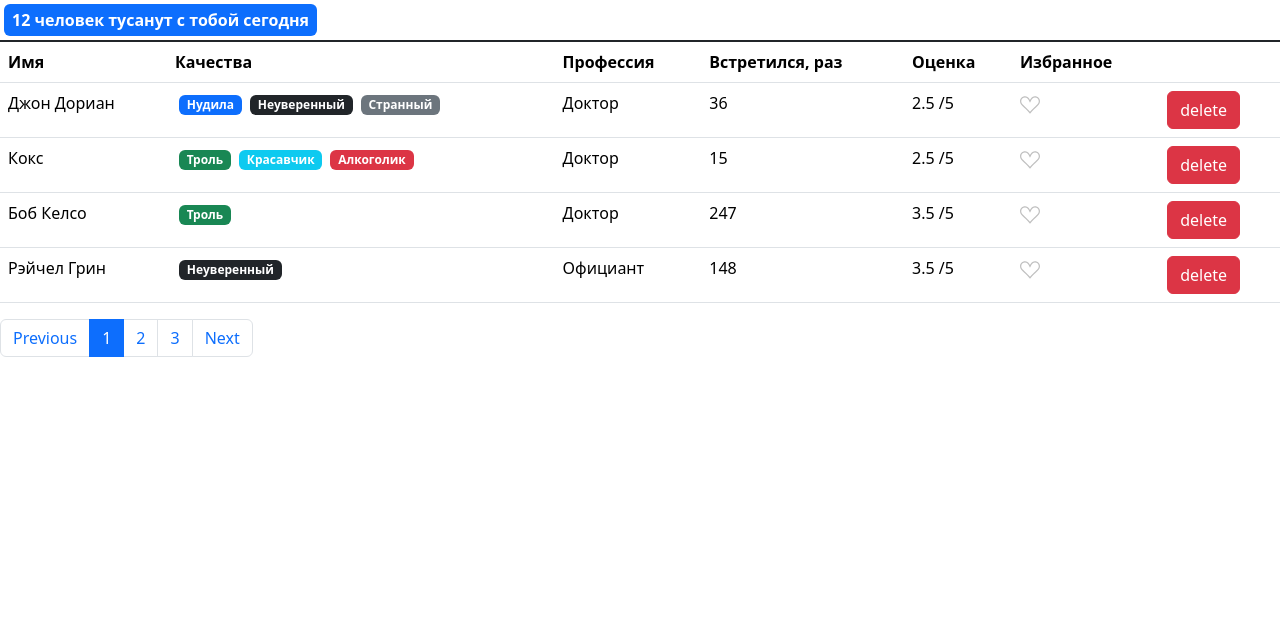
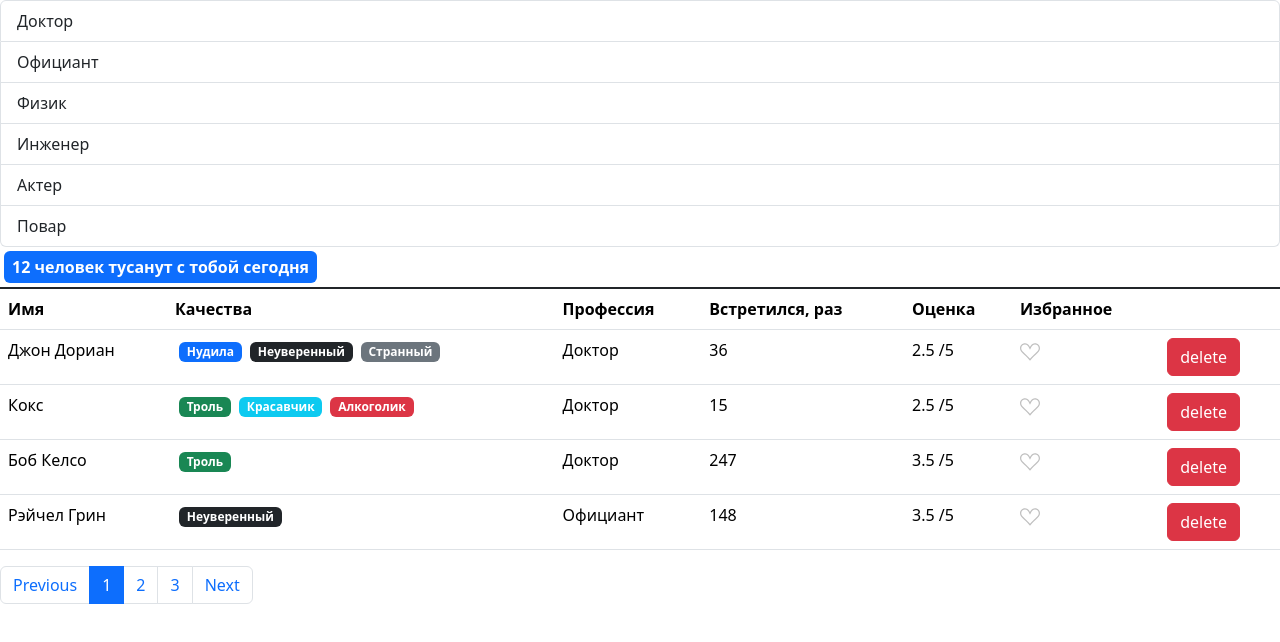
Before and after one commit to Kirill-N-dev/course_project, a React (Create React App) app: page / in a window 1280 px wide. Shown: the top 642 px of the page. Built offline with nearby package versions, Linux system fonts and the light colour scheme.

Commit message:
баг с пустым [] юзеров в Users.jsx

```diff
--- /dev/null
+++ b/src/app/api/fake.api/professions.api.js
@@ -0,0 +1,18 @@
+export const professions = {
+    doctor: { _id: "67rdca3eeb7f6fgeed471818", name: "Доктор" },
+    waiter: { _id: "67rdca3eeb7f6fgeed471820", name: "Официант" },
+    physics: { _id: "67rdca3eeb7f6fgeed471814", name: "Физик" },
+    engineer: { _id: "67rdca3eeb7f6fgeed471822", name: "Инженер" },
+    actor: { _id: "67rdca3eeb7f6fgeed471824", name: "Актер" },
+    cook: { _id: "67rdca3eeb7f6fgeed471829", name: "Повар" }
+};
+
+const fetchAll = (resolve) =>
+    new Promise((resolve) => {
+        setTimeout(function () {
+            resolve(professions);
+        }, 2000);
+    });
+// эмитация задержки сервера
+
+export default { fetchAll };
--- a/src/app/api/fake.api/user.api.js
+++ b/src/app/api/fake.api/user.api.js
@@ -1,12 +1,6 @@
-export const professions = {
-    doctor: { _id: "67rdca3eeb7f6fgeed471818", name: "Доктор" },
-    waiter: { _id: "67rdca3eeb7f6fgeed471820", name: "Официант" },
-    physics: { _id: "67rdca3eeb7f6fgeed471814", name: "Физик" },
-    engineer: { _id: "67rdca3eeb7f6fgeed471822", name: "Инженер" },
-    actor: { _id: "67rdca3eeb7f6fgeed471824", name: "Актер" },
-    cook: { _id: "67rdca3eeb7f6fgeed471829", name: "Повар" }
-};
-export const qualities = {
+import { professions } from "./professions.api";
+
+const qualities = {
     tedious: {
         _id: "67rdca3eeb7f6fgeed471198",
         name: "Нудила",
@@ -39,7 +33,7 @@ export const qualities = {
     }
 };
 
-export const users = [
+const users = [
     {
         _id: "67rdca3eeb7f6fgeed471815",
         name: "Джон Дориан",
--- a/src/app/api/index.js
+++ b/src/app/api/index.js
@@ -1,4 +1,5 @@
 import * as users from "./fake.api/user.api";
-const API = users;
+import professions from "./fake.api/professions.api";
+const API = { users, professions };
 
 export default API;
--- /dev/null
+++ b/src/app/components/groupList.jsx
@@ -0,0 +1,32 @@
+import React from "react";
+import PropTypes from "prop-types";
+
+const GroupList = ({ items, onItemSelect, selectedProf }) => {
+    return (
+        <div className="list-group">
+            {items &&
+                Object.keys(items).map((i) => {
+                    return (
+                        <button
+                            key={items[i]._id}
+                            className={
+                                "list-group-item list-group-item-action" +
+                                (selectedProf === items[i] ? " active" : "")
+                            }
+                            onClick={() => onItemSelect(items[i])}
+                        >
+                            {items[i].name}
+                        </button>
+                    );
+                })}
+        </div>
+    );
+};
+
+GroupList.propTypes = {
+    items: PropTypes.object,
+    onItemSelect: PropTypes.func.isRequired,
+    selectedProf: PropTypes.object
+};
+
+export default GroupList;
--- a/src/app/components/pagination.jsx
+++ b/src/app/components/pagination.jsx
@@ -15,7 +15,7 @@ const Pagination = ({
     const pageCount = Math.ceil(itemsCount / pageSize);
     const pages = _.range(1, pageCount + 1);
 
-    if (pageCount === 1) return false;
+    if (pageCount < 2) return false;
     return (
         <nav>
             <ul className="pagination">
--- a/src/app/components/users.jsx
+++ b/src/app/components/users.jsx
@@ -1,17 +1,30 @@
-import React, { useState } from "react";
-import API from "../api";
+import React, { useState, useEffect } from "react";
+import api from "../api";
 import SearchStatus from "./searchStatus";
 import User from "./user";
 import Pagination from "./pagination";
+import GroupList from "./groupList";
 
 const Users = () => {
-    const [users, setUsers] = useState(API.fetchAll());
+    const [users, setUsers] = useState(api.users.fetchAll());
+    const [professions, setProfession] = useState();
+    const [selectedProf, setSelectedProf] = useState();
+    const [currentPage, setCurrentPage] = useState(1);
+    const count = users.length;
+    const pageSize = 4;
+
+    useEffect(() => {
+        api.professions.fetchAll().then((data) => setProfession(data));
+    });
+
+    const handleProfessionSelect = (item) => {
+        setSelectedProf(item);
+    };
 
     const handleDelete = (userId) => {
         const newArr = users.filter((i) => i._id !== userId);
         setUsers(newArr);
     };
-
     const handleColorizer = (id) => {
         const newArr2 = users.map((i) => ({
             ...i,
@@ -20,35 +33,39 @@ const Users = () => {
 
         setUsers(newArr2);
     };
-
-    const count = users.length;
-    const pageSize = 4;
-    // НОВЫЙ ЮССТЕЙТ
-    const [currentPage, setCurrentPage] = useState(1);
-    //
     const handlePageChange = (pageIndex) => {
         setCurrentPage(pageIndex);
     };
-
     const handlePageBack = (currPg) => {
         const checking = currPg >= 1 ? currPg : 1;
         setCurrentPage(checking);
     };
-
     const handlePageFwd = (currPg, lastPg) => {
         const checking = currPg <= lastPg ? currPg : lastPg;
         setCurrentPage(checking);
     };
 
+    // ЗАБАГОВАННЫЙ КОД
     const paginate = (users, currentPage, pageSize) => {
         const startIndex = (currentPage - 1) * pageSize;
         return [...users].splice(startIndex, pageSize);
     };
 
-    const trimUsers = paginate(users, currentPage, pageSize);
+    const filteredUsers = selectedProf
+        ? users.filter((i) => {
+              i.profession === selectedProf;
+          })
+        : users;
+    // ЗАБАГОВАННЫЙ КОД
+    const trimUsers = paginate(filteredUsers, currentPage, pageSize);
 
     return (
         <>
+            <GroupList
+                items={professions}
+                onItemSelect={handleProfessionSelect}
+                selectedProf={selectedProf}
+            />
             <SearchStatus numb={count} />
             {count > 0 && (
                 <table className="table table-group-divider">
```
Also changed, not shown: .eslintrc.js, 1 other file (tests, documents, lock files or other folders).
